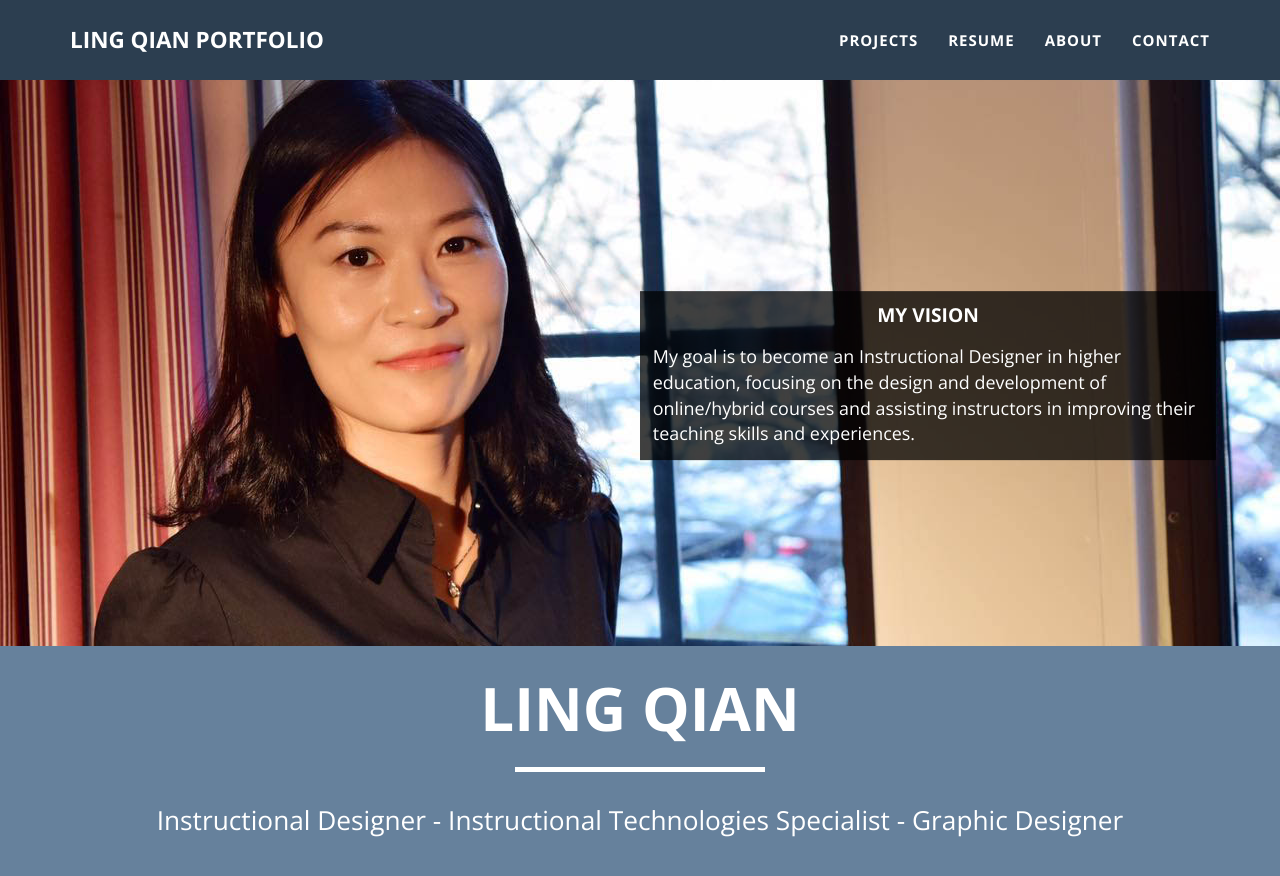
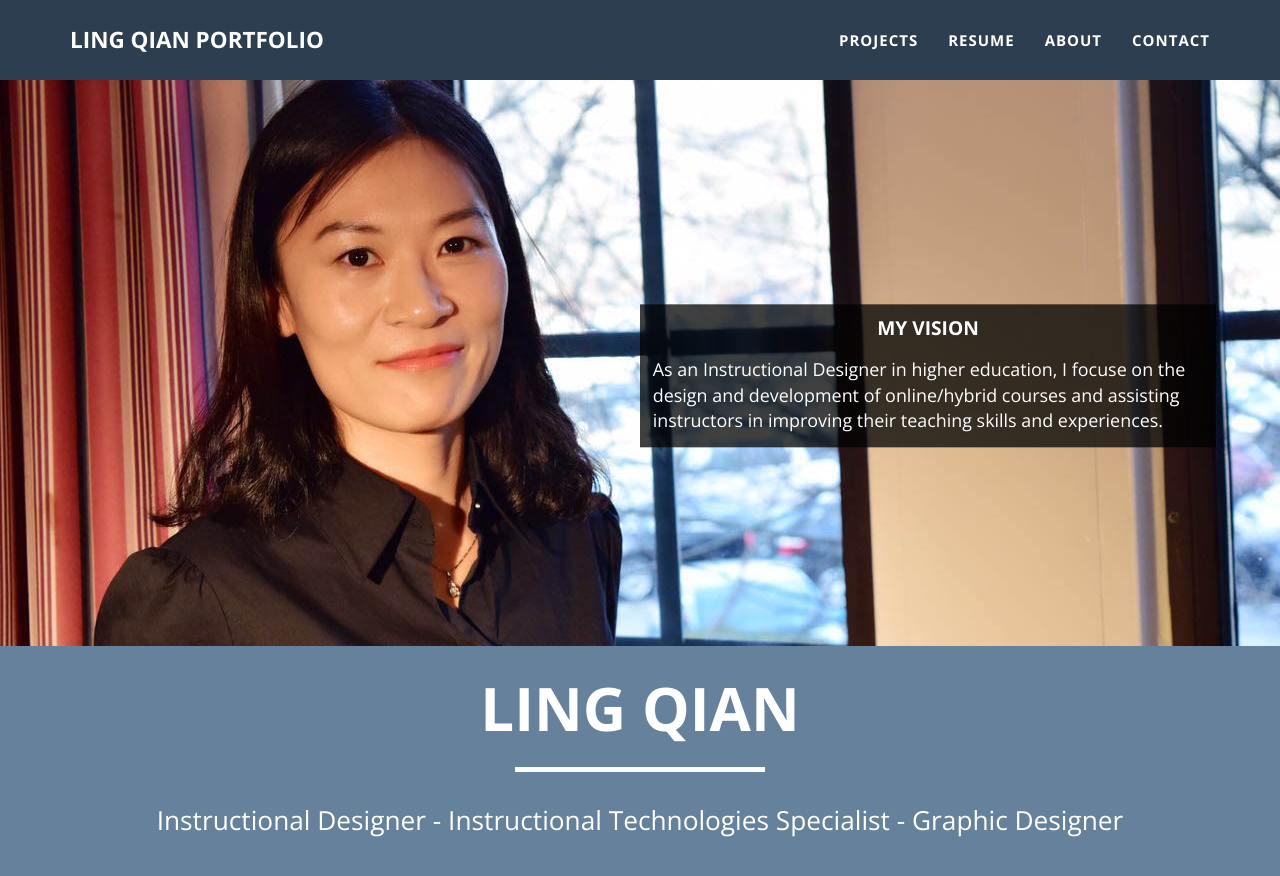
Before and after one commit to lingqiann/lingqiann.github.io, a Jekyll site: the page built from index.html, in a window 1280 px wide and 900 px high. Shown: the top 876 px of the window. Built offline with Jekyll 4.4.1, drawn with Linux system fonts in a browser that asks for light colours.

Commit message:
Update header.html

```diff
--- a/_includes/header.html
+++ b/_includes/header.html
@@ -7,7 +7,7 @@
                     <img class="img-responsive img-banner" src="img/{{ site.header.image }}" alt="Ling Qian Banner Image">
                     <div class="quote">
                         <h1>My Vision</h1>
-                        <p>My goal is to become an Instructional Designer in higher education, focusing on the design and development of online/hybrid courses and assisting instructors in improving their teaching skills and experiences.</p>
+                        <p>As an Instructional Designer in higher education, I focuse on the design and development of online/hybrid courses and assisting instructors in improving their teaching skills and experiences.</p>
 
                     </div>
                 </div>
```
